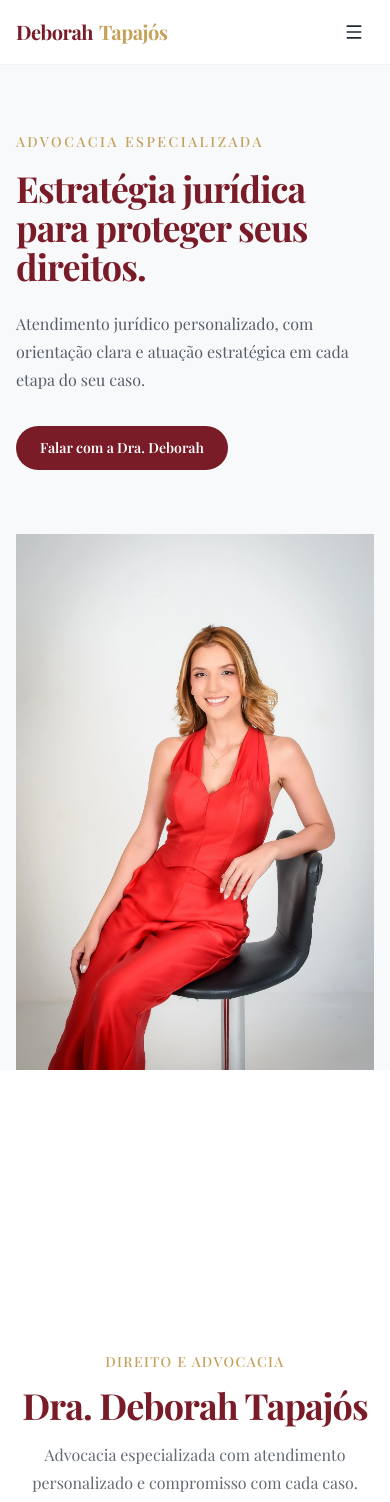
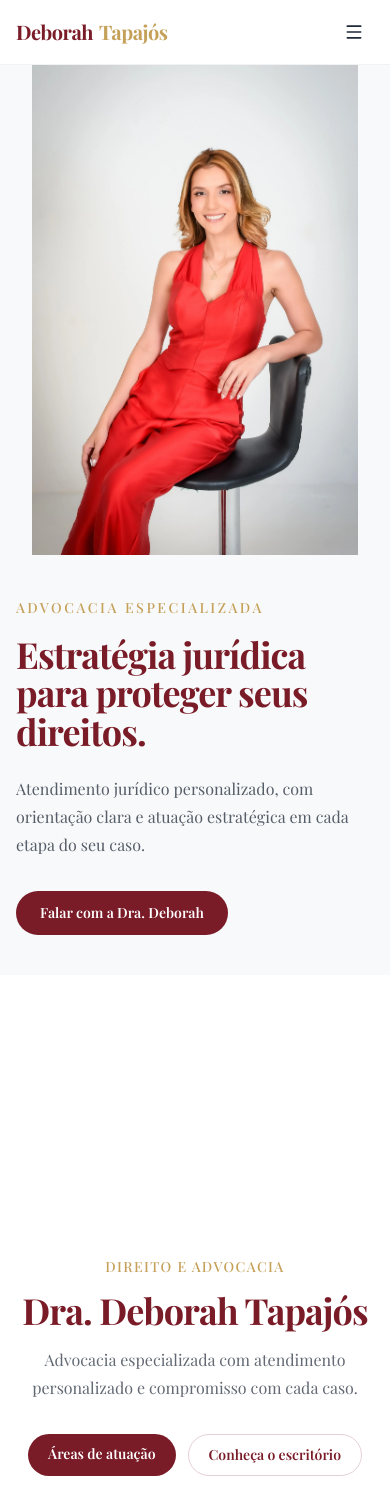
Before and after one commit to Ovidiojcf/deborah-tapajos-lp, a Next.js app: page / in a window 390 px wide. Shown: the top 1502 px of the page. Built offline with nearby package versions, Linux system fonts and the light colour scheme; a web font is replaced by a local one.

Commit message:
fix(hero): refactor elements and images disposition in UI

```diff
--- a/components/landing/hero.tsx
+++ b/components/landing/hero.tsx
@@ -11,48 +11,67 @@ export function Hero({ whatsappUrl }: HeroProps) {
       className="relative overflow-hidden bg-neutral-light"
       aria-labelledby="hero-title"
     >
-      <div className="mx-auto grid min-h-[calc(100svh-4rem)] max-w-7xl items-center px-4 sm:px-6 lg:grid-cols-[0.9fr_1.1fr] lg:px-8">
-        {/* Conteúdo */}
-        <div className="relative z-10 py-16 sm:py-20 lg:py-24">
-          <div className="max-w-xl">
-            <span className="inline-block text-sm font-medium uppercase tracking-[0.18em] text-gold-accent">
-              Advocacia especializada
-            </span>
-
-            <h1
-              id="hero-title"
-              className="mt-4 max-w-2xl font-serif text-4xl font-bold leading-[1.08] tracking-tight text-bordeaux-primary sm:text-5xl lg:text-6xl"
-            >
-              Estratégia jurídica para proteger seus direitos.
-            </h1>
-
-            <p className="mt-6 max-w-lg text-base leading-7 text-neutral-dark/75 sm:text-lg sm:leading-8">
-              Atendimento jurídico personalizado, com orientação clara e
-              atuação estratégica em cada etapa do seu caso.
-            </p>
-
-            <div className="mt-8">
-              <a
-                href={whatsappUrl}
-                className="inline-flex h-11 items-center justify-center rounded-full bg-bordeaux-primary px-6 text-sm font-semibold text-white transition-colors hover:bg-bordeaux-hover focus-visible:outline-2 focus-visible:outline-offset-2 focus-visible:outline-bordeaux-primary"
-                aria-label="Falar com a Dra. Deborah no WhatsApp"
-              >
-                Falar com a Dra. Deborah
-              </a>
-            </div>
-          </div>
-        </div>
-
+      <div
+        className="
+          mx-auto
+          grid
+          max-w-7xl
+          grid-rows-[auto_auto]
+          px-4
+          sm:px-6
+          lg:min-h-[calc(100svh-4rem)]
+          lg:grid-cols-[0.9fr_1.1fr]
+          lg:grid-rows-none
+          lg:items-center
+          lg:px-8
+        "
+      >
         {/* Imagem */}
-        <div className="relative flex min-h-[460px] items-end justify-center self-end sm:min-h-[560px] lg:min-h-[calc(100svh-4rem)]">
+        <div
+          className="
+            relative
+            order-1
+            flex
+            h-[clamp(22rem,58svh,34rem)]
+            items-end
+            justify-center
+            sm:h-[clamp(26rem,62svh,36rem)]
+            lg:order-2
+            lg:h-full
+            lg:min-h-[calc(100svh-4rem)]
+          "
+        >
           {/* Elemento decorativo */}
           <div
-            className="pointer-events-none absolute right-0 top-1/2 hidden size-[min(34rem,70vw)] -translate-y-1/2 rounded-full border border-gold-accent/20 lg:block"
+            className="
+              pointer-events-none
+              absolute
+              left-1/2
+              top-1/2
+              hidden
+              size-[min(34rem,70vw)]
+              -translate-x-1/2
+              -translate-y-1/2
+              rounded-full
+              border
+              border-gold-accent/20
+              lg:block
+            "
             aria-hidden="true"
           />
 
           <div
-            className="pointer-events-none absolute bottom-0 right-[8%] hidden h-[80%] w-px bg-gold-accent/30 lg:block"
+            className="
+              pointer-events-none
+              absolute
+              bottom-0
+              right-[8%]
+              hidden
+              h-[80%]
+              w-px
+              bg-gold-accent/30
+              lg:block
+            "
             aria-hidden="true"
           />
 
@@ -62,8 +81,100 @@ export function Hero({ whatsappUrl }: HeroProps) {
             width={800}
             height={1000}
             priority
-            className="relative z-10 h-auto max-h-[620px] w-auto max-w-full object-contain object-bottom"
+            sizes="
+              (max-width: 639px) 90vw,
+              (max-width: 1023px) 80vw,
+              50vw
+            "
+            className="
+              relative
+              z-10
+              h-full
+              w-auto
+              max-w-[90vw]
+              object-contain
+              object-bottom
+              lg:max-h-155
+            "
           />
+        </div>
+
+        {/* Conteúdo */}
+        <div
+          className="
+            relative
+            z-10
+            order-2
+            py-10
+            sm:py-12
+            lg:order-1
+            lg:py-24
+          "
+        >
+          <div className="max-w-xl">
+            <span className="inline-block text-sm font-medium uppercase tracking-[0.18em] text-gold-accent">
+              Advocacia especializada
+            </span>
+
+            <h1
+              id="hero-title"
+              className="
+                mt-4
+                max-w-2xl
+                font-serif
+                text-4xl
+                font-bold
+                leading-[1.08]
+                tracking-tight
+                text-bordeaux-primary
+                sm:text-5xl
+                lg:text-6xl
+              "
+            >
+              Estratégia jurídica para proteger seus direitos.
+            </h1>
+
+            <p
+              className="
+                mt-6
+                max-w-lg
+                text-base
+                leading-7
+                text-neutral-dark/75
+                sm:text-lg
+                sm:leading-8
+              "
+            >
+              Atendimento jurídico personalizado, com orientação clara e
+              atuação estratégica em cada etapa do seu caso.
+            </p>
+
+            <div className="mt-8">
+              <a
+                href={whatsappUrl}
+                className="
+                  inline-flex
+                  h-11
+                  items-center
+                  justify-center
+                  rounded-full
+                  bg-bordeaux-primary
+                  px-6
+                  text-sm
+                  font-semibold
+                  text-white
+                  transition-colors
+                  hover:bg-bordeaux-hover
+                  focus-visible:outline-2
+                  focus-visible:outline-offset-2
+                  focus-visible:outline-bordeaux-primary
+                "
+                aria-label="Falar com a Dra. Deborah no WhatsApp"
+              >
+                Falar com a Dra. Deborah
+              </a>
+            </div>
+          </div>
         </div>
       </div>
     </section>
```
